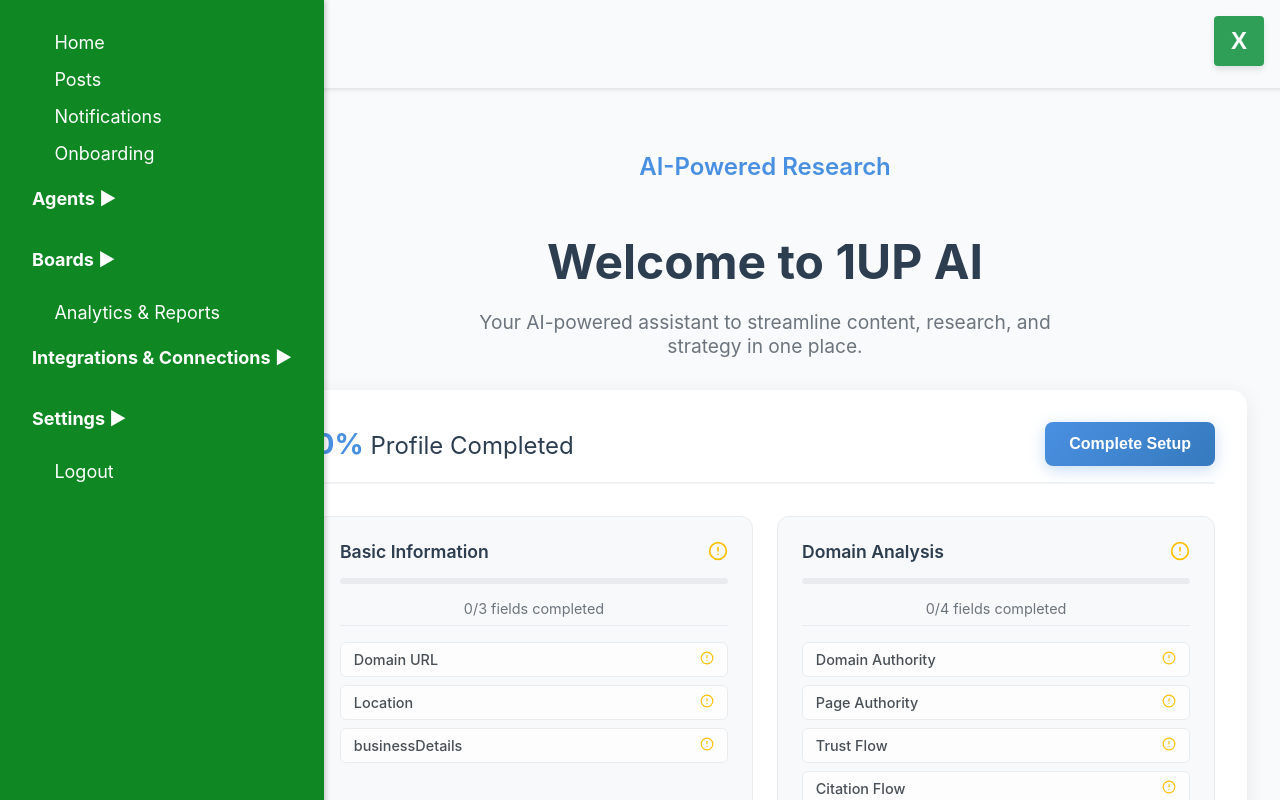
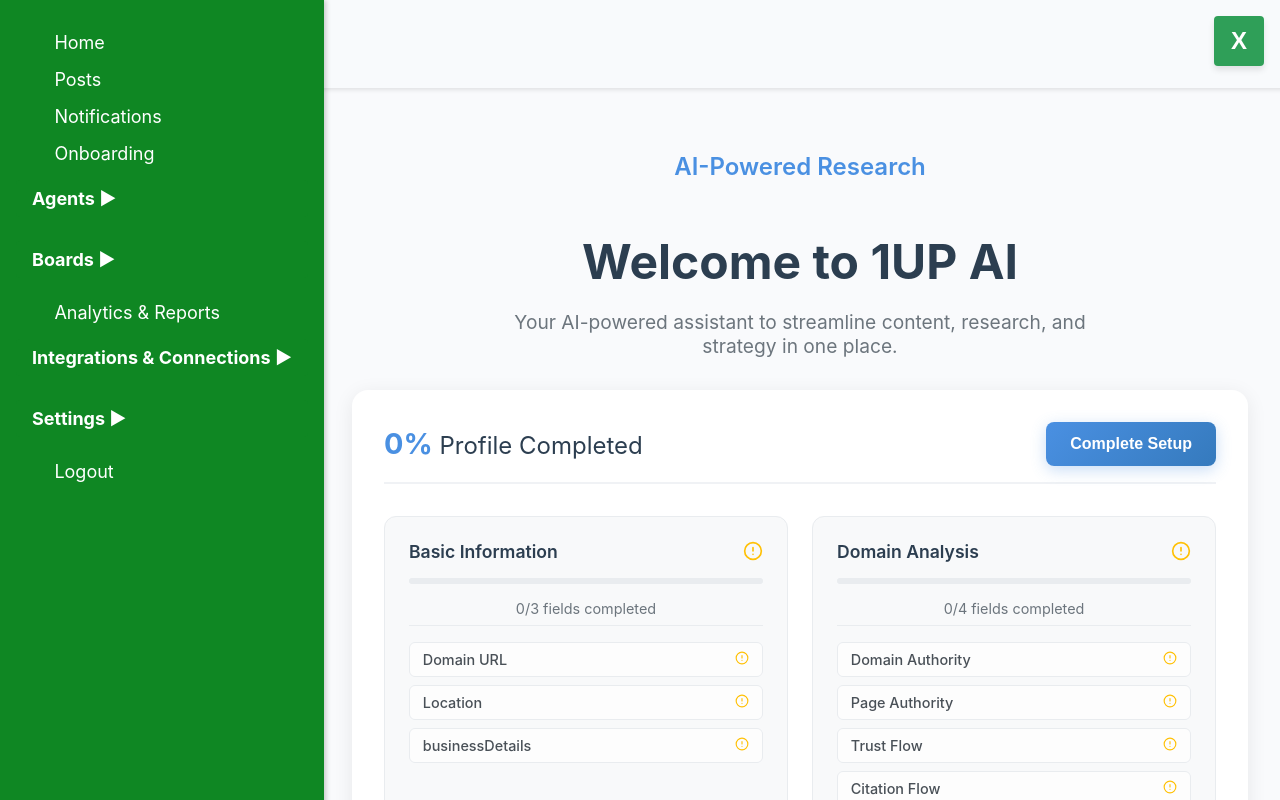
Before and after one commit to prasannanivas/1upmedia-agent, a React (Create React App) app: page /#/login in a window 1280 px wide. Shown: the top 800 px of the page. Built offline with nearby package versions, Linux system fonts and the light colour scheme; sample sign-in values are in the browser's storage.

Commit message:
styling for auto adusting main-content width

```diff
--- a/public/index.html
+++ b/public/index.html
@@ -4,7 +4,7 @@
 <head>
   <meta charset="utf-8" />
   <link rel="icon" href="./logo1.png" />
-  <meta name="viewport" content="width=device-width, initial-scale=1" />
+  <meta name="viewport" content="width=device-width, initial-scale=1.0" />
   <meta name="theme-color" content="#000000" />
   <meta name="description" content="Web site created using create-react-app" />
   <link rel="apple-touch-icon" href="%PUBLIC_URL%/logo192.png" />
--- a/src/App.js
+++ b/src/App.js
@@ -66,9 +66,10 @@
   // Determine the main content width based on the menu state
   // Assuming the NavBar takes 250px when open
   const mainContentStyle = {
-    marginLeft: isMenuOpen ? "250px" : "0",
-    width: isMenuOpen ? "calc(100vw - 250px)" : "100vw",
-    transition: "all 0.3s ease",
+    marginLeft: isMenuOpen ? "25%" : "0",
+    width: isMenuOpen ? "calc(100% - 25%)" : "100%",
+    transition:
+      "margin-left 0.5s cubic-bezier(0.68, -0.55, 0.265, 1.55), width 0.5s cubic-bezier(0.68, -0.55, 0.265, 1.55)",
   };
 
   return (
--- a/src/pages/ContentGeneration/ByIdea.css
+++ b/src/pages/ContentGeneration/ByIdea.css
@@ -1,6 +1,6 @@
 /* Container */
 .by-idea-container {
-  width: 100vw;
+  width: 100%;
   max-width: 900px;
   margin: auto;
   padding: 40px;
@@ -16,7 +16,8 @@
   font-size: 2.8rem;
   font-weight: bold;
   margin-bottom: 30px;
-  color: #0f8723; /* Primary accent color */
+  color: #0f8723;
+  /* Primary accent color */
   text-shadow: 0px 4px 6px rgba(0, 0, 0, 0.1);
 }
 
--- a/src/pages/ContentGeneration/BySeoIdeas.css
+++ b/src/pages/ContentGeneration/BySeoIdeas.css
@@ -1,5 +1,5 @@
 .seo-ideas-container {
-  width: 100vw;
+  width: 100%;
   max-width: 900px;
   margin: auto;
   padding: 40px;
@@ -89,8 +89,13 @@
 }
 
 @keyframes fadeIn {
-  from { opacity: 0; }
-  to { opacity: 1; }
+  from {
+    opacity: 0;
+  }
+
+  to {
+    opacity: 1;
+  }
 }
 
 /* Generate Button */
@@ -223,7 +228,8 @@
   color: #0f8723;
   margin: 0 0 15px 0;
   font-size: 1.2rem;
-  padding-right: 30px; /* Make room for checkbox */
+  padding-right: 30px;
+  /* Make room for checkbox */
 }
 
 .idea-description {
--- a/src/pages/Dashboard.css
+++ b/src/pages/Dashboard.css
@@ -1,8 +1,9 @@
 /* Table Styling */
 .posts-table {
-  width: 100%;
+  width: 90%;
   border-collapse: collapse;
   margin-top: 20px;
+  margin: auto;
 }
 
 .posts-table th,
--- a/src/pages/TemplateSelection.css
+++ b/src/pages/TemplateSelection.css
@@ -1,6 +1,6 @@
 /* Fullscreen Container */
 .template-selection-container {
-  width: 100vw;
+  width: 100%;
   background: white;
   color: black;
   display: flex;
```
